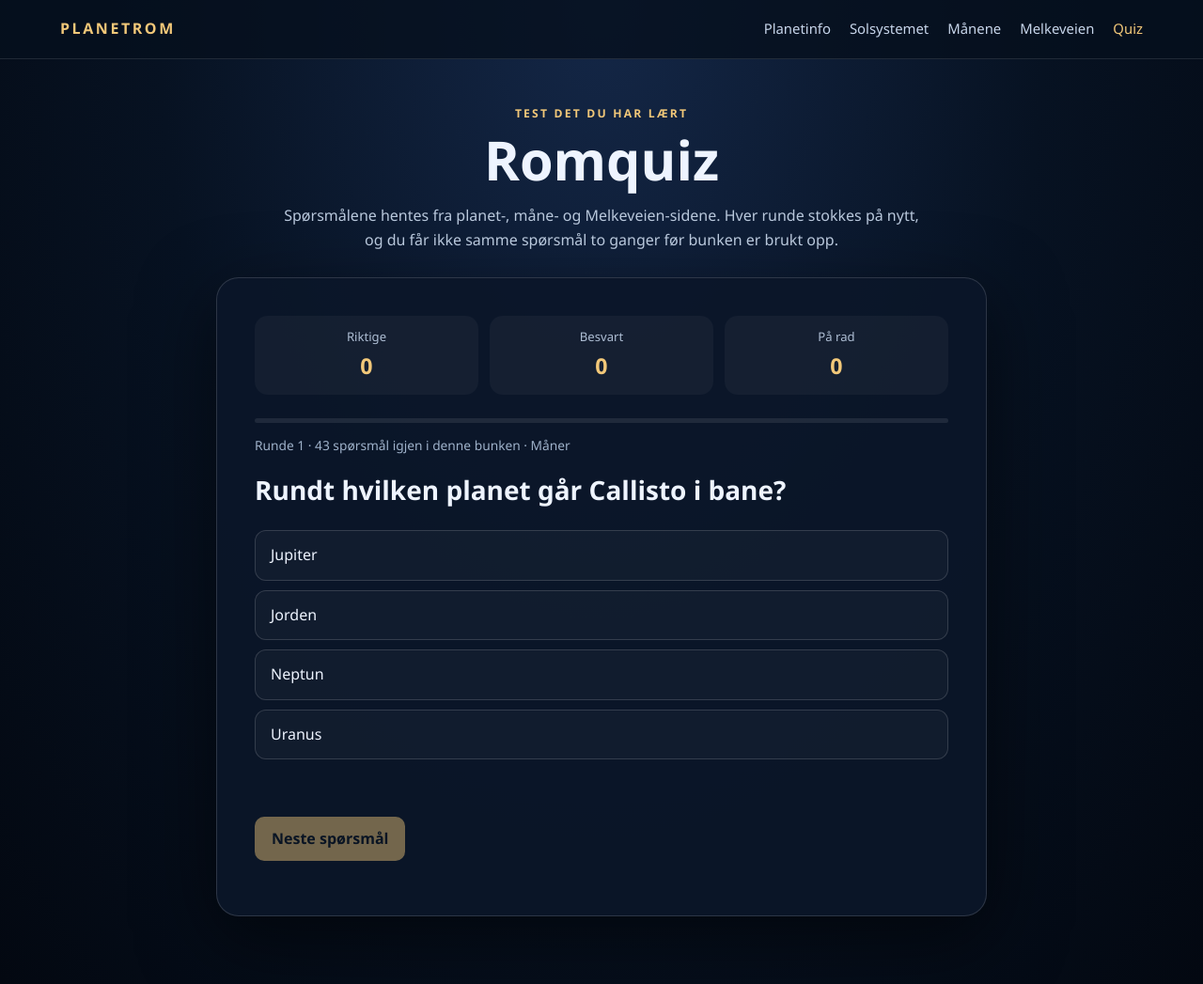
After one commit to torbjorc-web/Planets, a Flask app: page /quiz in a window 1280 px wide. The commit adds this page. Shown: the whole page at 94% size. Run offline with Flask 3, Linux system fonts and the light colour scheme.

Commit message:
Add self-scoring quiz from site content

```diff
--- a/app.py
+++ b/app.py
@@ -29,5 +29,11 @@ def milky_way():
     return render_template("milky_way.html")
 
 
+@app.get("/quiz")
+def quiz():
+    """Render the self-marking quiz assembled from the site's own pages."""
+    return render_template("quiz.html")
+
+
 if __name__ == "__main__":
     app.run(debug=True)
--- /dev/null
+++ b/static/css/pages/quiz.css
@@ -0,0 +1,35 @@
+* { box-sizing: border-box; }
+body { margin: 0; min-height: 100vh; color: #eef4ff; background: radial-gradient(ellipse at top, #142747 0, #071222 52%, #030811 100%); font: 16px/1.6 "Segoe UI", Arial, sans-serif; }
+.site-header { display: flex; justify-content: space-between; align-items: center; gap: 24px; padding: 18px max(5vw, 24px); border-bottom: 1px solid #ffffff1c; background: #06101dcc; }
+.brand { color: #f2c879; font-weight: 800; letter-spacing: .16em; text-decoration: none; }
+nav { display: flex; flex-wrap: wrap; gap: 8px 20px; }
+nav a { color: #c7d5ea; text-decoration: none; font-size: .93rem; }
+nav a:hover, nav a.active { color: #f2c879; }
+main { width: min(820px, calc(100% - 32px)); margin: 48px auto 72px; }
+.quiz-intro { max-width: 680px; margin: 0 auto 26px; text-align: center; }
+.eyebrow { margin: 0 0 8px; color: #f2c879; font-size: .76rem; font-weight: 800; letter-spacing: .18em; }
+h1 { margin: 0; font-size: clamp(2.25rem, 6vw, 3.6rem); line-height: 1.1; }
+.quiz-intro > p:last-child { color: #b9c8dc; }
+.quiz-card { padding: clamp(20px, 5vw, 40px); border: 1px solid #ffffff24; border-radius: 24px; background: #0b1729e8; box-shadow: 0 24px 80px #0008; }
+.quiz-score { display: grid; grid-template-columns: repeat(3, 1fr); gap: 12px; margin-bottom: 25px; }
+.quiz-score div { display: grid; gap: 2px; padding: 12px; border-radius: 14px; background: #ffffff0a; text-align: center; }
+.quiz-score span { color: #aebed4; font-size: .82rem; }
+.quiz-score strong { color: #f2c879; font-size: 1.45rem; }
+.quiz-progress { height: 5px; overflow: hidden; border-radius: 5px; background: #ffffff16; }
+.quiz-progress span { display: block; width: 0; height: 100%; background: linear-gradient(90deg, #48d4c1, #f2c879); transition: width .3s ease; }
+.question-meta { color: #9fb2ca; font-size: .86rem; }
+h2 { margin: 8px 0 20px; font-size: clamp(1.25rem, 3.5vw, 1.75rem); }
+.answer-list { display: grid; gap: 10px; }
+.answer-option { width: 100%; padding: 13px 16px; border: 1px solid #ffffff25; border-radius: 12px; color: #eef4ff; background: #ffffff08; font: inherit; text-align: left; cursor: pointer; transition: border-color .15s, background .15s, transform .15s; }
+.answer-option:hover:not(:disabled), .answer-option:focus-visible { border-color: #59cdbc; background: #59cdbc18; transform: translateY(-1px); outline: none; }
+.answer-option:disabled { cursor: default; }
+.answer-option.correct { border-color: #65d6a4; background: #65d6a41c; }
+.answer-option.incorrect { border-color: #f08a8a; background: #f08a8a18; }
+.answer-feedback { min-height: 1.7em; margin: 15px 0 6px; color: #b9c8dc; }
+.answer-feedback.correct { color: #83e1b4; }
+.answer-feedback.incorrect { color: #ffaaaa; }
+.next-question { margin-top: 12px; padding: 11px 18px; border: 0; border-radius: 10px; color: #081320; background: #f2c879; font: inherit; font-weight: 750; cursor: pointer; }
+.next-question:disabled { opacity: .45; cursor: not-allowed; }
+.source-note { margin: 18px 0 0; color: #9fb2ca; font-size: .8rem; }
+@media (max-width: 600px) { .site-header { align-items: flex-start; flex-direction: column; padding: 15px 18px; } nav { gap: 6px 14px; } main { margin-top: 32px; } }
+@media (prefers-reduced-motion: reduce) { *, *::before, *::after { scroll-behavior: auto !important; transition-duration: .01ms !important; } }
--- /dev/null
+++ b/static/js/pages/quiz.js
@@ -0,0 +1,183 @@
+const pagePaths = ['/', '/solsystem', '/maaner', '/melkeveien'];
+const answerList = document.querySelector('#answer-list');
+const questionTitle = document.querySelector('#question-title');
+const questionMeta = document.querySelector('#question-meta');
+const feedback = document.querySelector('#answer-feedback');
+const nextButton = document.querySelector('#next-question');
+const sourceNote = document.querySelector('#source-note');
+const scores = {
+  correct: document.querySelector('#score-correct'),
+  answered: document.querySelector('#score-answered'),
+  streak: document.querySelector('#score-streak'),
+  progress: document.querySelector('#progress-bar')
+};
+
+const shuffle = (items) => {
+  const result = [...items];
+  for (let i = result.length - 1; i > 0; i -= 1) {
+    const j = Math.floor(Math.random() * (i + 1));
+    [result[i], result[j]] = [result[j], result[i]];
+  }
+  return result;
+};
+
+async function readPage(path) {
+  const response = await fetch(path);
+  if (!response.ok) throw new Error(`Kunne ikke lese ${path}`);
+  return new DOMParser().parseFromString(await response.text(), 'text/html');
+}
+
+function makeQuestion(prompt, correct, pool, explanation, source, category) {
+  const distractors = shuffle(pool.filter((answer) => answer !== correct)).slice(0, 3);
+  if (!correct || distractors.length < 2) return null;
+  return { prompt, correct, answers: shuffle([correct, ...distractors]), explanation, source, category };
+}
+
+function createQuestions([info, orbit, moonPage, galaxy]) {
+  const questions = [];
+  const planetRows = [...info.querySelectorAll('tbody tr')]
+    .filter((row) => !row.className.includes('summary') && !row.className.includes('sun'))
+    .map((row) => ({ name: row.cells[0]?.textContent.trim(), ratio: row.cells[2]?.textContent.trim() }))
+    .filter((planet) => planet.name && planet.ratio);
+  const planetNames = planetRows.map((planet) => planet.name);
+  planetRows.forEach(({ name, ratio }) => {
+    const question = makeQuestion(
+      `Hvilken planet har et volum på omtrent ${ratio} ganger Jordens volum?`,
+      name, planetNames,
+      `${name} er oppført med ${ratio} ganger Jordens volum.`, '/', 'Planeter'
+    );
+    if (question) questions.push(question);
+  });
+
+  const moonFactsPromise = fetch('/static/data/moons.json').then((response) => {
+    if (!response.ok) throw new Error('Kunne ikke lese månedata');
+    return response.json();
+  });
+  return moonFactsPromise.then((moonFacts) => {
+    const moonNames = [...moonPage.querySelectorAll('.moon-card b')].map((item) => item.textContent.trim());
+    [...moonPage.querySelectorAll('.moon-groups section')].forEach((section) => {
+      const planet = section.querySelector('h2')?.textContent.trim();
+      section.querySelectorAll('.moon-card').forEach((card) => {
+        const key = card.dataset.planet;
+        const fact = moonFacts[key];
+        const name = card.querySelector('b')?.textContent.trim() || fact?.name;
+        if (!name || !planet || !fact) return;
+        const association = makeQuestion(
+          `Rundt hvilken planet går ${name} i bane?`, planet,
+          [...new Set(Object.values(moonFacts).map((item) => item.planet))],
+          `${name} går i bane rundt ${planet}.`, '/maaner', 'Måner'
+        );
+        if (association) questions.push(association);
+
+        const description = fact.description;
+        const clue = description.split(/[.;]/)[0].trim();
+        const byDescription = makeQuestion(
+          `Hvilken måne passer til denne beskrivelsen: «${clue}»?`, name, moonNames,
+          description, '/maaner', 'Måner'
+        );
+        if (byDescription) questions.push(byDescription);
+      });
+    });
+
+    const planetCount = orbit.querySelectorAll('.orbit-object.planet-body').length;
+    if (planetCount) {
+      const q = makeQuestion(
+        'Hvor mange planeter er med i den animerte solsystemmodellen?', String(planetCount),
+        [String(planetCount), '7', '9', '10'],
+        `Modellen viser ${planetCount} planeter.`, '/solsystem', 'Solsystemet'
+      );
+      if (q) questions.push(q);
+    }
+
+    const galaxyText = galaxy.body.textContent.replace(/\s+/g, ' ');
+    const galaxyType = galaxyText.match(/Melkeveien er en ([^,.]+)/i)?.[1]?.trim();
+    if (galaxyType) {
+      const q = makeQuestion(
+        'Hvilken type galakse er Melkeveien?', galaxyType,
+        [galaxyType, 'elliptisk galakse', 'uregelmessig galakse', 'dverggalakse'],
+        `Melkeveien er en ${galaxyType}.`, '/melkeveien', 'Melkeveien'
+      );
+      if (q) questions.push(q);
+    }
+    if (/Orion-armen/i.test(galaxyText)) {
+      const q = makeQuestion(
+        'I hvilken spiralarm ligger solsystemet?', 'Orion-armen',
+        ['Orion-armen', 'Perseus-armen', 'Norma-armen', 'Scutum–Centaurus-armen'],
+        'Solsystemet ligger i den mindre Orion-armen.', '/melkeveien', 'Melkeveien'
+      );
+      if (q) questions.push(q);
+    }
+    return questions;
+  });
+}
+
+let deck = [];
+let questions = [];
+let round = 0;
+let correctCount = 0;
+let answeredCount = 0;
+let streak = 0;
+let activeQuestion;
+let selectedAnswer = false;
+
+function drawQuestion() {
+  if (deck.length === 0) {
+    deck = shuffle(questions);
+    if (deck.length > 1 && deck.at(-1) === activeQuestion) deck.unshift(deck.pop());
+    round += 1;
+  }
+  activeQuestion = deck.pop();
+  selectedAnswer = false;
+  questionTitle.textContent = activeQuestion.prompt;
+  questionMeta.textContent = `Runde ${round} · ${deck.length + 1} spørsmål igjen i denne bunken · ${activeQuestion.category}`;
+  feedback.textContent = '';
+  feedback.className = 'answer-feedback';
+  sourceNote.textContent = '';
+  answerList.replaceChildren(...activeQuestion.answers.map((answer) => {
+    const button = document.createElement('button');
+    button.type = 'button';
+    button.className = 'answer-option';
+    button.textContent = answer;
+    button.addEventListener('click', () => chooseAnswer(button, answer));
+    return button;
+  }));
+  nextButton.disabled = true;
+  scores.progress.style.width = `${Math.min(100, (answeredCount % 10) * 10)}%`;
+}
+
+function chooseAnswer(button, answer) {
+  if (selectedAnswer) return;
+  selectedAnswer = true;
+  answeredCount += 1;
+  const isCorrect = answer === activeQuestion.correct;
+  if (isCorrect) { correctCount += 1; streak += 1; }
+  else streak = 0;
+  answerList.querySelectorAll('button').forEach((option) => {
+    option.disabled = true;
+    if (option.textContent === activeQuestion.correct) option.classList.add('correct');
+  });
+  if (!isCorrect) button.classList.add('incorrect');
+  feedback.textContent = `${isCorrect ? 'Riktig!' : 'Ikke helt.'} ${activeQuestion.explanation}`;
+  feedback.classList.add(isCorrect ? 'correct' : 'incorrect');
+  sourceNote.innerHTML = `Kilde: <a href="${activeQuestion.source}">åpne siden</a>`;
+  scores.correct.textContent = correctCount;
+  scores.answered.textContent = answeredCount;
+  scores.streak.textContent = streak;
+  scores.progress.style.width = `${(answeredCount % 10) * 10}%`;
+  nextButton.disabled = false;
+  nextButton.focus();
+}
+
+nextButton.addEventListener('click', drawQuestion);
+
+try {
+  const pages = await Promise.all(pagePaths.map(readPage));
+  questions = await createQuestions(pages);
+  if (questions.length < 4) throw new Error('Ikke nok tilgjengelige spørsmål ennå.');
+  questionMeta.textContent = `${questions.length} spørsmål hentet fra nettsidens egne sider.`;
+  drawQuestion();
+} catch (error) {
+  console.error(error);
+  questionTitle.textContent = 'Spørsmålene kunne ikke lastes';
+  questionMeta.textContent = 'Kontroller at Flask-serveren kjører, og prøv å laste siden på nytt.';
+}
--- a/templates/index.html
+++ b/templates/index.html
@@ -17,6 +17,7 @@
       <a href="{{ url_for('solar_system') }}">Solsystemet i bevegelse</a>
       <a href="{{ url_for('moons') }}">Månene</a>
       <a href="/melkeveien">Melkeveien</a>
+      <a href="/quiz">Quiz</a>
     </nav>
     <p class="eyebrow">Solsystemet · volum</p>
     <h1>Planetene i perspektiv</h1>
--- a/templates/milky_way.html
+++ b/templates/milky_way.html
@@ -16,6 +16,7 @@
       <a href="/solsystem">Solsystemet</a>
       <a href="/maaner">Månene</a>
       <a class="active" href="/melkeveien" aria-current="page">Melkeveien</a>
+      <a href="/quiz">Quiz</a>
     </nav>
   </header>
   <main>
--- a/templates/moons.html
+++ b/templates/moons.html
@@ -14,6 +14,7 @@
       <a href="/solsystem">Solsystemet</a>
       <a class="active" href="{{ url_for('moons') }}">Månene</a>
       <a href="/melkeveien">Melkeveien</a>
+      <a href="/quiz">Quiz</a>
     </nav>
   </header>
   <main>
@@ -30,7 +31,18 @@
     </div>
     <p class="footnote">Dette er et utvalg av kjente måner, ikke en fullstendig liste. Antall kjente småmåner endres når nye oppdages.</p>
   </main>
-  <dialog id="planet-dialog" aria-labelledby="dialog-title"><button class="dialog-close" aria-label="Lukk">×</button><p class="eyebrow">NASA · FAKTA OM SOLSYSTEMET</p><h2 id="dialog-title"></h2><p id="dialog-description"></p><dl><dt id="planet-period-label">Omløpstid</dt><dd id="planet-period"></dd><dt>Les mer hos NASA</dt><dd><a id="planet-source" target="_blank" rel="noreferrer">Åpne kilde ↗</a></dd></dl></dialog>
+  <dialog id="planet-dialog" aria-labelledby="planet-title">
+    <button class="dialog-close" type="button" aria-label="Lukk">×</button>
+    <p class="dialog-kicker">NASA · fakta om solsystemet</p>
+    <h2 id="planet-title"></h2>
+    <p id="planet-description" class="dialog-description"></p>
+    <dl>
+      <div><dt>Diameter</dt><dd id="planet-diameter"></dd></div>
+      <div><dt id="planet-period-label">Omløpstid</dt><dd id="planet-year"></dd></div>
+      <div><dt>Type</dt><dd id="planet-type"></dd></div>
+    </dl>
+    <a id="planet-source" class="dialog-source" target="_blank" rel="noreferrer">Les mer hos NASA ↗</a>
+  </dialog>
   <script src="{{ url_for('static', filename='js/script.js') }}" defer></script>
   <script type="module" src="{{ url_for('static', filename='js/pages/moons.js') }}"></script>
 </body>
--- a/templates/orbits.html
+++ b/templates/orbits.html
@@ -19,6 +19,7 @@
       <a class="active" href="{{ url_for('solar_system') }}" aria-current="page">Solsystemet i bevegelse</a>
       <a href="{{ url_for('moons') }}">Månene</a>
       <a href="/melkeveien">Melkeveien</a>
+      <a href="/quiz">Quiz</a>
     </nav>
     <p class="eyebrow">Forenklet modell · ellipsebaner og omløpstider</p>
     <h1>Planetene rundt Solen</h1>
--- /dev/null
+++ b/templates/quiz.html
@@ -0,0 +1,43 @@
+<!doctype html>
+<html lang="no">
+<head>
+  <meta charset="utf-8">
+  <meta name="viewport" content="width=device-width, initial-scale=1">
+  <title>Romquiz – Planetrom</title>
+  <link rel="stylesheet" href="{{ url_for('static', filename='css/pages/quiz.css') }}">
+  <script type="module" src="{{ url_for('static', filename='js/pages/quiz.js') }}"></script>
+</head>
+<body>
+  <header class="site-header">
+    <a class="brand" href="/">PLANETROM</a>
+    <nav aria-label="Hovedmeny">
+      <a href="/">Planetinfo</a>
+      <a href="/solsystem">Solsystemet</a>
+      <a href="/maaner">Månene</a>
+      <a href="/melkeveien">Melkeveien</a>
+      <a class="active" href="/quiz" aria-current="page">Quiz</a>
+    </nav>
+  </header>
+  <main>
+    <section class="quiz-intro">
+      <p class="eyebrow">TEST DET DU HAR LÆRT</p>
+      <h1>Romquiz</h1>
+      <p>Spørsmålene hentes fra planet-, måne- og Melkeveien-sidene. Hver runde stokkes på nytt, og du får ikke samme spørsmål to ganger før bunken er brukt opp.</p>
+    </section>
+    <section class="quiz-card" aria-labelledby="question-title">
+      <div class="quiz-score" aria-label="Resultat">
+        <div><span>Riktige</span><strong id="score-correct">0</strong></div>
+        <div><span>Besvart</span><strong id="score-answered">0</strong></div>
+        <div><span>På rad</span><strong id="score-streak">0</strong></div>
+      </div>
+      <div class="quiz-progress" aria-label="Framdrift"><span id="progress-bar"></span></div>
+      <p class="question-meta" id="question-meta" aria-live="polite">Laster spørsmål …</p>
+      <h2 id="question-title">Henter spørsmål</h2>
+      <div class="answer-list" id="answer-list" role="group" aria-labelledby="question-title"></div>
+      <p class="answer-feedback" id="answer-feedback" aria-live="polite"></p>
+      <button class="next-question" id="next-question" type="button" disabled>Neste spørsmål</button>
+      <p class="source-note" id="source-note"></p>
+    </section>
+  </main>
+</body>
+</html>
```
Also changed, not shown: docs/PROJECT_STRUCTURE.md (+3 -0 lines), static/js/script.js (+8 -5 lines), README.md.
